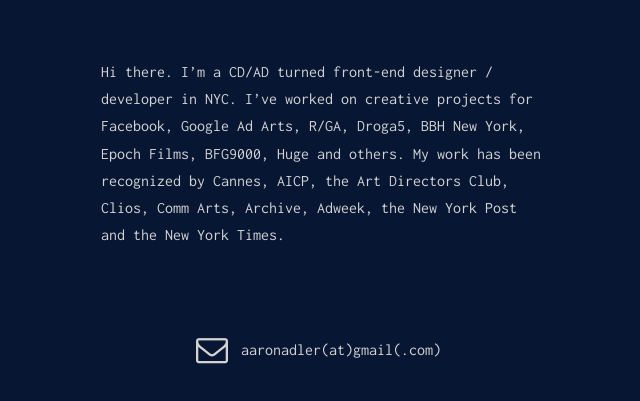
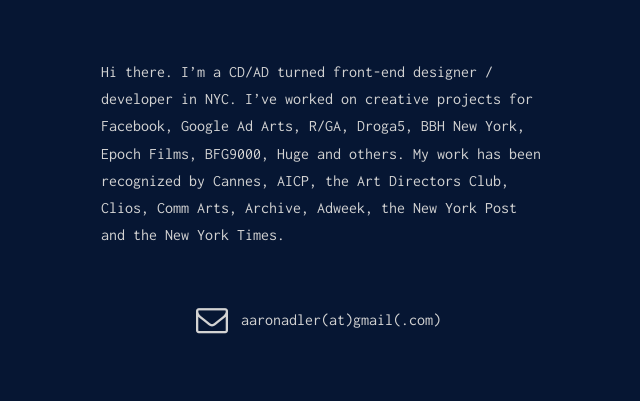
Before and after one commit to aarnadlr/ww3-aa-com, a website with bundled scripts: page app/index.html in a window 1280 px wide. Shown: the part 312-713 px from the top of the page, without its empty margins (319-959 px from the left). Built offline with nearby package versions, Linux system fonts and the light colour scheme.

Commit message:
tweaked header spacing

```diff
--- a/app/assets/styles/styles.css
+++ b/app/assets/styles/styles.css
@@ -65,6 +65,10 @@
   right:5px;
 }
 
+#contact {
+  padding: 10px 0;
+}
+
 /*===================================================*/
 /* MAIN / CONTENT */
 /*===================================================*/
@@ -94,6 +98,14 @@
     }
   }
 
+  &--contact {
+    max-width: 300px;
+
+    /*padding: 0 0px;*/
+    margin:auto;
+
+  }
+
 
   &--left {
     justify-content: flex-start;
@@ -101,9 +113,16 @@
   }
 
 
-  &--marginbot {
+  &--marginbot40 {
+  margin-bottom: 40px;
+  }
+
+  &--marginbot60 {
+  margin-bottom: 60px;
+  }
+
+  &--marginbot80 {
   margin-bottom: 80px;
-
   }
 
   &--center {
@@ -285,16 +304,19 @@
   vertical-align: middle;
   -webkit-transform: perspective(1px) translateZ(0);
   transform: perspective(1px) translateZ(0);
-  box-shadow: 0 0 1px transparent;
-  -webkit-transition-duration: 0.3s;
-  transition-duration: 0.3s;
-  -webkit-transition-property: box-shadow, transform;
-  transition-property: box-shadow, transform;
+  /*box-shadow: 0 0 1px transparent;*/
+  -webkit-transition-duration: 0.9s;
+  transition-duration: 0.5s;
+  -webkit-transition-property: all;
+  transition-property: all;
 }
 .hvr-grow-shadow-3:hover, .hvr-grow-shadow-3:focus, .hvr-grow-shadow-3:active {
-  box-shadow: 0 10px 10px -10px rgba(0, 0, 0, 0.5);
-  -webkit-transform: scale(1.035);
-  transform: scale(1.035);
+  /*box-shadow: 0 10px 10px -10px rgba(0, 0, 0, 0.5);*/
+  -webkit-transform: scale(1.05);
+  transform: scale(1.05);
+  p {
+    color: cyan;
+  }
 }
 
 a:link    {
--- a/app/index.html
+++ b/app/index.html
@@ -41,7 +41,7 @@
     </h1>
 </div>
 
-<div class="container container--marginbot">
+<div class="container container--marginbot80">
     <a href="#"><img class="icon hvr-grow-shadow" src="assets/images/icons/codepen.png" alt=""></a>
     <a href="#"><img class="icon hvr-grow-shadow" src="assets/images/icons/AA-dribbble-icon.png" alt=""></a>
     <a href="#"><img class="icon hvr-grow-shadow" src="assets/images/icons/linkedin.png" alt=""></a>
@@ -52,7 +52,8 @@
     <a href="#"><img class="icon hvr-grow-shadow" src="assets/images/icons/twitter.png" alt=""></a>
 </div>
 
-<div class="container container--parag container--marginbot">
+<!-- PARAGRAPH BIOGRAPHY -->
+<div class="container container--parag container--marginbot40">
     <p>
       Hi there. I’m a CD/AD turned front-end designer / developer in NYC.
 I’ve worked on creative projects for Facebook, Google Ad Arts, R/GA, Droga5, BBH New York, Epoch Films, BFG9000, Huge and others.
@@ -62,7 +63,7 @@
 
 <!-- CONTACT -->
 <a href="mailto:aaronadler@gmail.com">
-  <div class="container container--parag container--marginbot hvr-grow-shadow-3 container--center">
+  <div id="contact" class="container container--contact container--marginbot60 hvr-grow-shadow-3">
     <p>
       <i class="fa fa-envelope-o fa-2x" aria-hidden="true"></i> aaronadler(at)gmail(.com)
     </p>
--- a/app/temp/styles/styles.css
+++ b/app/temp/styles/styles.css
@@ -49,6 +49,9 @@
   top:6px;
   right:5px;
 }
+#contact {
+  padding: 10px 0;
+}
 /*===================================================*/
 /* MAIN / CONTENT */
 /*===================================================*/
@@ -79,15 +82,27 @@
 .container--parag p {
     /*columns: 2;*/
     }
+.container--contact {
+    max-width: 300px;
+
+    /*padding: 0 0px;*/
+    margin:auto;
+
+  }
 .container--left {
     -webkit-box-pack: start;
         -ms-flex-pack: start;
             justify-content: flex-start;
     /*margin-left: 25px;*/
   }
-.container--marginbot {
+.container--marginbot40 {
+  margin-bottom: 40px;
+  }
+.container--marginbot60 {
+  margin-bottom: 60px;
+  }
+.container--marginbot80 {
   margin-bottom: 80px;
-
   }
 .container--center {
     /*text-align: center;*/
@@ -241,22 +256,20 @@
   vertical-align: middle;
   -webkit-transform: perspective(1px) translateZ(0);
   transform: perspective(1px) translateZ(0);
-  -webkit-box-shadow: 0 0 1px transparent;
-          box-shadow: 0 0 1px transparent;
-  -webkit-transition-duration: 0.3s;
-  transition-duration: 0.3s;
-  -webkit-transition-property: box-shadow, transform;
-  -webkit-transition-property: -webkit-box-shadow, -webkit-transform;
-  transition-property: -webkit-box-shadow, -webkit-transform;
-  transition-property: box-shadow, transform;
-  transition-property: box-shadow, transform, -webkit-box-shadow, -webkit-transform;
+  /*box-shadow: 0 0 1px transparent;*/
+  -webkit-transition-duration: 0.9s;
+  transition-duration: 0.5s;
+  -webkit-transition-property: all;
+  transition-property: all;
 }
 .hvr-grow-shadow-3:hover, .hvr-grow-shadow-3:focus, .hvr-grow-shadow-3:active {
-  -webkit-box-shadow: 0 10px 10px -10px rgba(0, 0, 0, 0.5);
-          box-shadow: 0 10px 10px -10px rgba(0, 0, 0, 0.5);
-  -webkit-transform: scale(1.035);
-  transform: scale(1.035);
+  /*box-shadow: 0 10px 10px -10px rgba(0, 0, 0, 0.5);*/
+  -webkit-transform: scale(1.05);
+  transform: scale(1.05);
 }
+.hvr-grow-shadow-3:hover p, .hvr-grow-shadow-3:focus p, .hvr-grow-shadow-3:active p {
+    color: cyan;
+  }
 a:link    {
   /* Applies to all unvisited links */
   text-decoration:  none;
```
